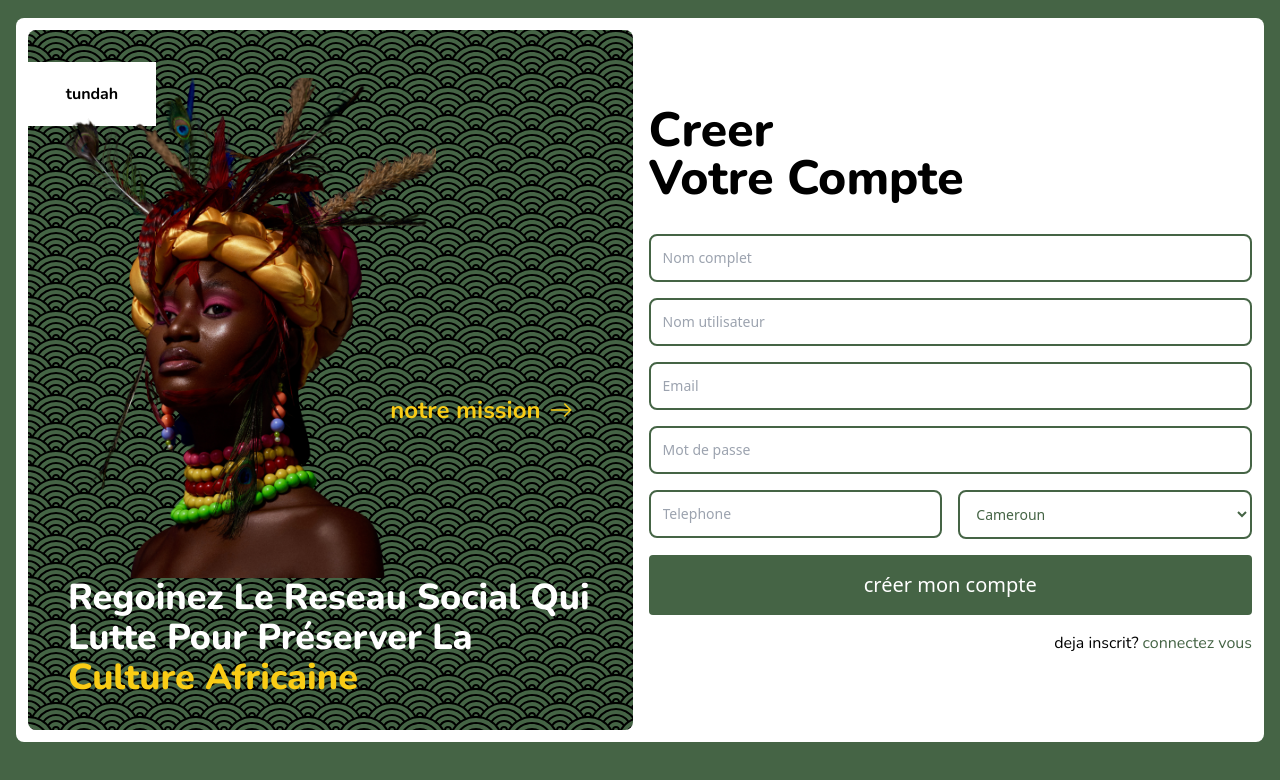
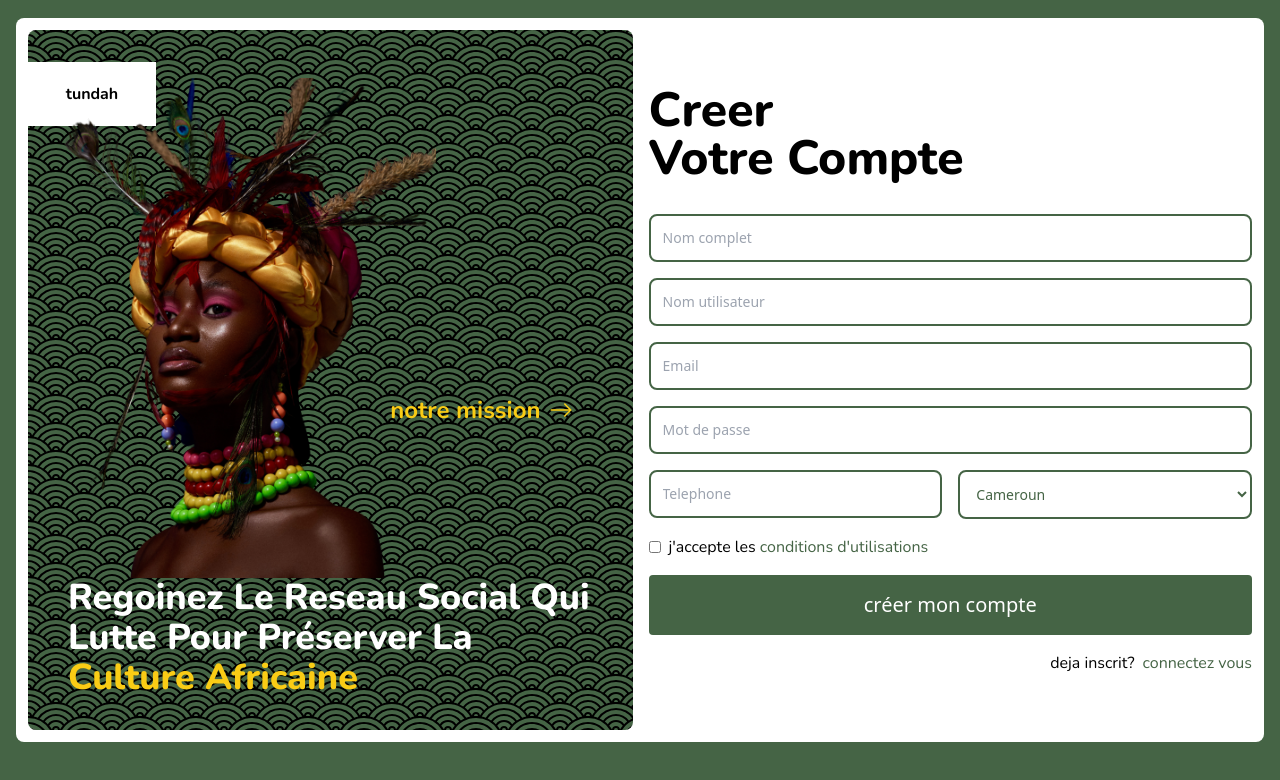
Before and after one commit to dilane3/tundah-app, a React (Create React App) app in the folder client/: page /signup in a window 1280 px wide. Shown: the top 780 px of the page. Built offline with nearby package versions, Linux system fonts and the light colour scheme.

Commit message:
Terminaison dela version statique du formulaire d'inscription et ajout des composants et pages de base

```diff
--- a/client/src/Routes.jsx
+++ b/client/src/Routes.jsx
@@ -10,6 +10,7 @@ import Messages from './pages/messages/Messages'
 import Profile from './pages/profile/Profile'
 import SpecificPost from './pages/specificPost/SpecificPost'
 import About from './pages/about/About'
+import TermsUses from './pages/termsUses/TermsUses'
 import Error404 from './pages/error404/Error404'
 
 const Routes = () => {
@@ -24,6 +25,7 @@ const Routes = () => {
       <Route  path="/messages" component={Messages} />
       <Route exact path="/leDoyen" component={Profile} />
       <Route  path="/about" component={About} />
+      <Route  path="/termsuses" component={TermsUses} />
       <Route  path="/leDoyen/status/123" component={SpecificPost} />
       <Route  component={Error404} />
     </Switch>
--- /dev/null
+++ b/client/src/components/elements/a/ALink.jsx
@@ -0,0 +1,22 @@
+import React from 'react'
+import { Link } from 'react-router-dom'
+
+const ALink = (props) => {
+
+	let {
+		children,
+		link,
+		classe
+	} = props
+
+	return(
+		<Link
+			to={link}
+			className={`${classe} text-primary  hover:underline`}
+			>
+			{ children }
+		</Link>
+	)
+}
+
+export default ALink
--- a/client/src/components/marketing/pageSections/signup/SignupBlock.jsx
+++ b/client/src/components/marketing/pageSections/signup/SignupBlock.jsx
@@ -8,6 +8,7 @@ import signupImg from '../../../../medias/img/signup-img.png'
 import Container from '../../../utils/Container'
 import Input from '../../../elements/input/Input'
 import Paragraphe from '../../../elements/p/Paragraphe'
+import ALink from '../../../elements/a/ALink'
 import H1 from '../../../elements/titles/H1'
 import H2 from '../../../elements/titles/H2'
 
@@ -175,6 +176,14 @@ const SignupBlock = (props) => {
 								</div>
 							</div>
 
+							<div className="flex items-center space-x-2">
+								<input
+									type="checkbox"
+									className="border-2 border-primary w-3 h-3 rounded-full checked:bg-blue-500"
+								/>
+								<Paragraphe>j'accepte les <ALink link="/termsuses">conditions d'utilisations</ALink></Paragraphe>
+							</div>
+
 							<Link
 								to=""
 								className="w-full bg-primary hover:bg-primary px-2 py-2 lg:px-3 lg:py-4 text-center text-white text-base md:text-xl rounded"
@@ -183,7 +192,7 @@ const SignupBlock = (props) => {
 							</Link>
 
 							<Paragraphe classe="flex justify-end">
-								deja inscrit? <Link to="/signin" className="text-primary inline-block ml-1">connectez vous</Link>
+								deja inscrit? <ALink link="/signin" classe="inline-block ml-2">connectez vous</ALink>
 							</Paragraphe>
 						</div>
 					</from>
--- /dev/null
+++ b/client/src/pages/termsUses/TermsUses.jsx
@@ -0,0 +1,18 @@
+import React from 'react'
+import Body from './body/BodyTermsUses'
+import Seo from '../../components/utils/seo/Seo'
+
+
+const TermsUses = () => {
+	return(
+		<div className="">
+			<Seo
+				title="conditions d'utilisations |tundah"
+				description="tundah est un réseau social qui met en avant la culture africaine pour la transmettre à la génération futur"
+			/>
+			<Body />
+		</div>
+	)
+}
+
+export default TermsUses
--- /dev/null
+++ b/client/src/pages/termsUses/body/BodyTermsUses.jsx
@@ -0,0 +1,29 @@
+import React, { useState, useEffect } from 'react'
+import Paragraphe from '../../../components/elements/p/Paragraphe'
+import Navbar1 from '../../../components/marketing/navbar/Navbar1'
+import Loader from '../../../components/utils/Loader'
+
+
+const BodyTemsUses = () => {
+
+	const [showLoader, setShowLoader] = useState(true)
+
+	useEffect(() => {
+		let timeout = setTimeout(() => setShowLoader(false), 1500)
+		return () => {
+			clearTimeout(timeout)
+		}
+	}, [])
+
+
+	return(
+		<>
+		 <Navbar1 />
+			<Paragraphe>page des conditions d'utilisations</Paragraphe>{/* delete this line and you can import and add other page sections here */}
+		 { showLoader && <Loader /> }{/* vous pouvez aussi supprimer ce loader c'est juste la pour vous montrer qu'il est monte */}
+
+		</>
+	)
+}
+
+export default BodyTemsUses
```
